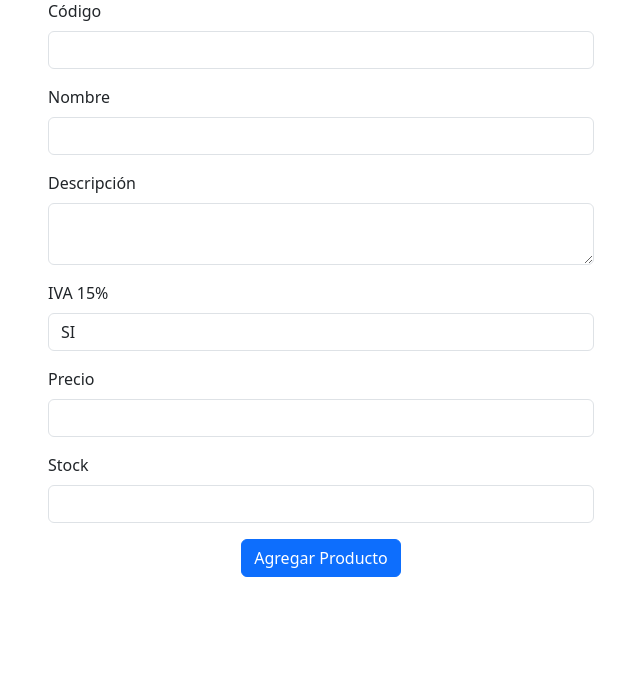
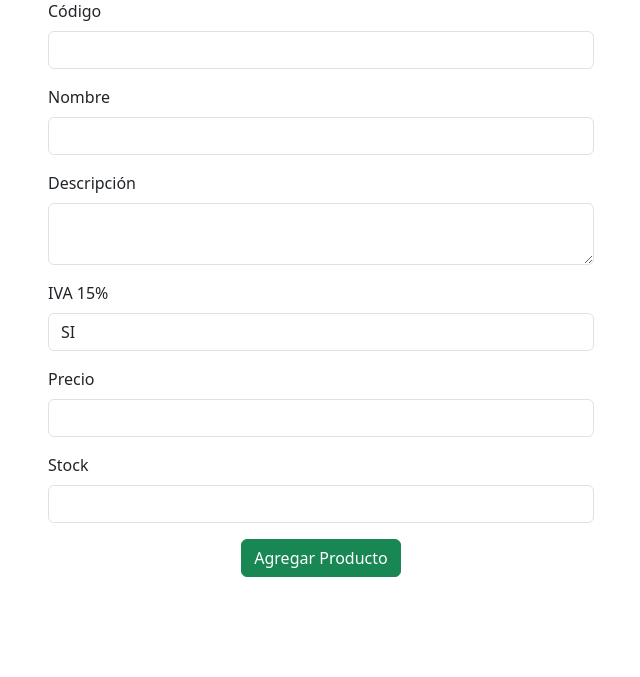
Before and after one commit to Nayid4/Restaurante-LaTavola, a Flask app: page /agregar-producto in a window 1280 px wide. Shown: the part 193-870 px from the top of the page, without its empty margins (319-959 px from the left). Run offline with Flask 3, Linux system fonts and the light colour scheme.

Commit message:
Cambio de diseño en el boton de agregar productos

```diff
--- a/templates/AgregarProductos.html
+++ b/templates/AgregarProductos.html
@@ -43,7 +43,7 @@
           <label for="stock" class="form-label">Stock</label>
           <input type="number" class="form-control" id="stock" name="stock" required>
         </div>
-        <button type="submit" class="btn btn-primary d-block mx-auto">Agregar Producto</button>
+        <button type="submit" class="btn btn-success d-block mx-auto">Agregar Producto</button>
       </form>
     </div>
   </div>
```
